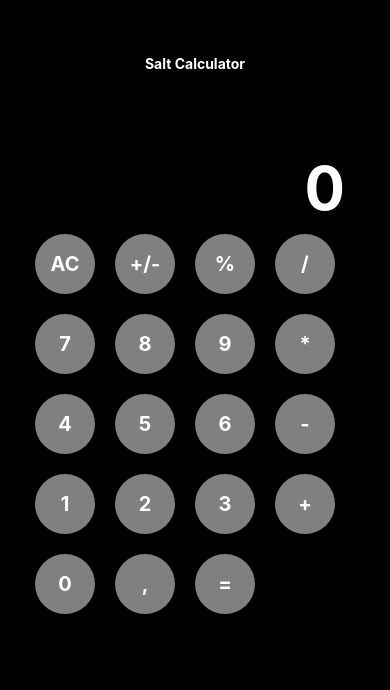
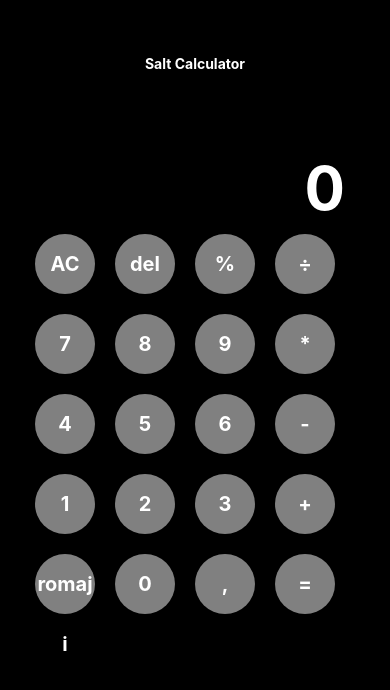
Before and after one commit to marinakinalone/react-native-calculator, a React Native app in the folder rnCalculator/: screen / in a window 390 px wide. Shown: the top 690 px of the page. Built offline with nearby package versions, Linux system fonts and the light colour scheme.

Commit message:
clean code

```diff
--- a/rnCalculator/App.js
+++ b/rnCalculator/App.js
@@ -6,24 +6,23 @@ import Display from './components/Display'
 import { useState } from 'react';
 
 export default function App() {
-  const [items, setItems] = useState([]);
+  const [expression, setExpression] = useState([]);
   const [result, setResult] = useState(0);
 
-  const handlePress = (value) => {
-    if (value === "=") {
-      setResult(eval(items.join('').replace(/(\+|-|\/|x)+$/,"")));
-      setItems([]);
+  const handlePress = (input) => {
+    if (input === "=") {
+      setResult(eval(expression.join('').replace(/(\+|-|\/|\*)+$/,"")));
+      setExpression([]);
       return
     }
-    if (value === 'AC') {
-      setItems([])
+    if (input === 'AC') {
+      setExpression([])
       setResult(0)
       return
     }
-    const itemsCopy = [...items, value]
-    setItems(itemsCopy);
-    setResult(itemsCopy.join(''));
-    console.log(value);
+    const currentInput = [...expression, input]
+    setExpression(currentInput);
+    setResult(currentInput.join(''));
   }
   return (
     <View style={styles.container}>
--- a/rnCalculator/components/Keyboard.js
+++ b/rnCalculator/components/Keyboard.js
@@ -4,7 +4,7 @@ import React from 'react'
 
 const Keyboard = ({handlePress}) => {
   const btnValues = [
-    "AC","+/-", "%", "/","7","8","9","*","4","5","6","-","1","2","3","+","0",",","="];
+    "AC","del", "%", "÷","7","8","9","*","4","5","6","-","1","2","3","+","romaji", "0",",","="];
 
 
   return (
```
Also changed, not shown: 1 other file (tests, documents, lock files or other folders).
